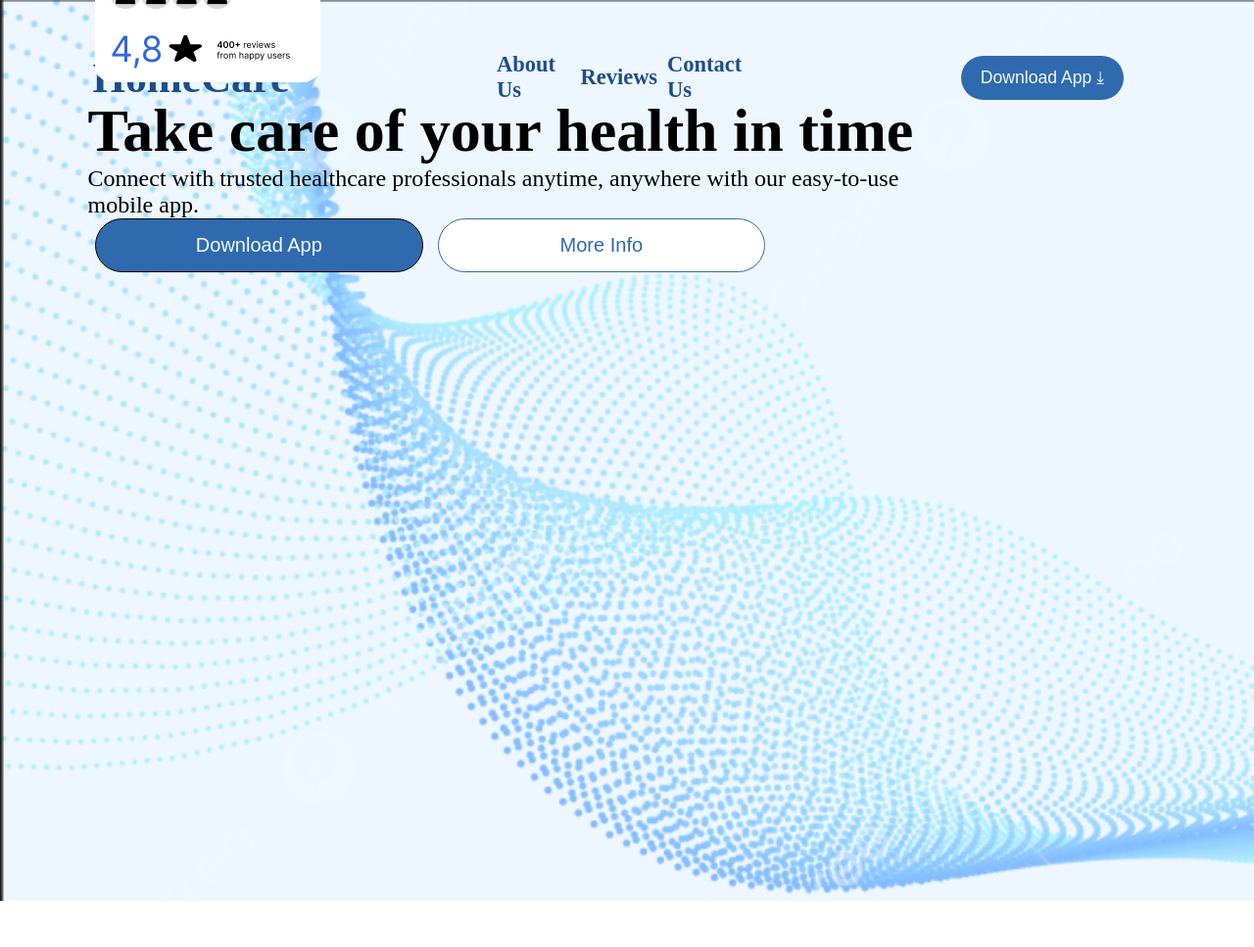
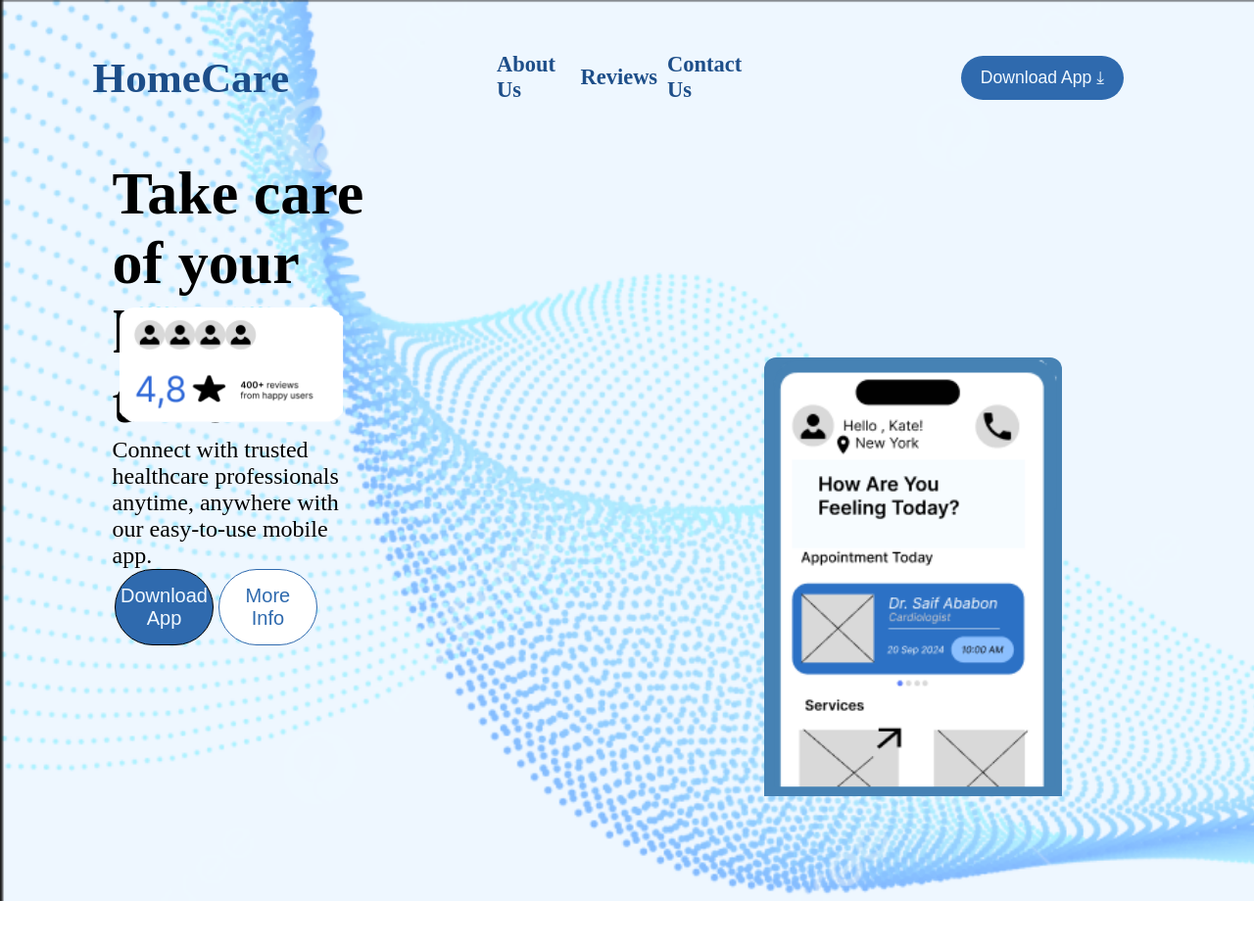
Before and after one commit to richard-pimetel/novo-layout-do-figma-, a plain HTML site: page index.html in a window 1280 px wide. Shown: the whole page at 98% size. Before the commit the page ends 920 px from the top, so only its background shows below. Drawn offline with Linux system fonts and the light colour scheme.

Commit message:
main concluido, uso da ultima imagem  e ajuste feitos

```diff
--- a/index.html
+++ b/index.html
@@ -38,6 +38,12 @@
                     <img src="./img/cartela.png" alt="">
                 </div>
             </div>
+        </div>
+        <div class="direita">
+            <div class="celular">
+                <img src="./img/celular.png" alt="">
+            </div>
+        </div>
     </main>
     <footer></footer>
 </body>
--- a/style.css
+++ b/style.css
@@ -38,9 +38,9 @@ header{
 }
 
 header h1 {
-    font-size: 2.7rem;
-    padding-right: 1px;
-    font-weight: bold;
+    font-size: 2.7rem; /* Aumenta o tamanho da fonte do texto "HomeCare" */
+    padding-right: 1px; /* Adiciona espaçamento à direita para dar mais largura */
+    font-weight: bold; /* Deixa o texto mais destacado */
 }
 header div{
     display: flex;
@@ -62,8 +62,12 @@ header button{
     color: aliceblue;
 }
 
+main{
+    height: 100%;
+    display: flex;
+}
 
-esquerda{
+.esquerda{
     width: 35%;
     align-items: flex-start;
     justify-content: center;
@@ -84,8 +88,8 @@ esquerda{
     font-size: 62px;
 }
 .cima p {
-    font-size: 24px;
-    width: 80%;
+    font-size: 24px; /* Aumente o valor conforme necessário */
+    width: 80%; /* Ajuste a largura se quiser que o texto ocupe mais espaço */
 }
 .cima div{
     display: flex;
@@ -105,7 +109,6 @@ esquerda{
     -ms-border-radius: 50px;
     -o-border-radius: 50px;
 }
-
 .dowApp{
     background-color: #2F6AAE;
     border: 1px solid #000000;
@@ -118,13 +121,39 @@ esquerda{
     color: #2F6AAE;
 }
 
+
 .baixo{
     height: 40%;
 }
 
-
 .cartela {
     width: 80%;
     height: 40%;
-    margin-top: -320px;
+    margin-top: -320px; /* Ajuste o valor conforme necessário */
 }
+
+
+.direita{
+    position: relative;
+    width: 50%;
+}
+
+.celular{
+    position: absolute;
+    height: 50%;
+    background-color: #4682b4;
+    border-top-left-radius: 12px;
+    border-top-right-radius: 12px;
+    top: 26%;
+    left: 60%;
+}
+
+.cartela img {
+    width: auto;
+    height: 100%; /* ou um valor maior, como 150% para aumentar ainda mais */
+}
+
+.celular img {
+    width: auto;
+    height: 100%; /* ou um valor maior, como 150% para aumentar ainda mais */
+}
```
Lines whose indentation alone changed are shown as unchanged.
